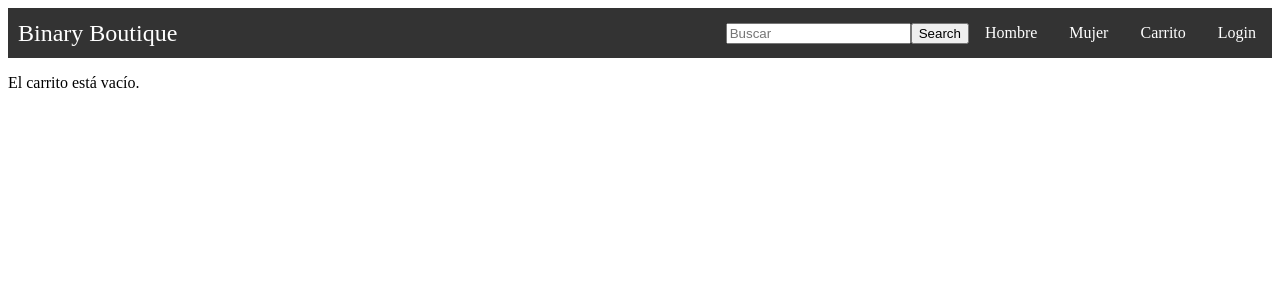
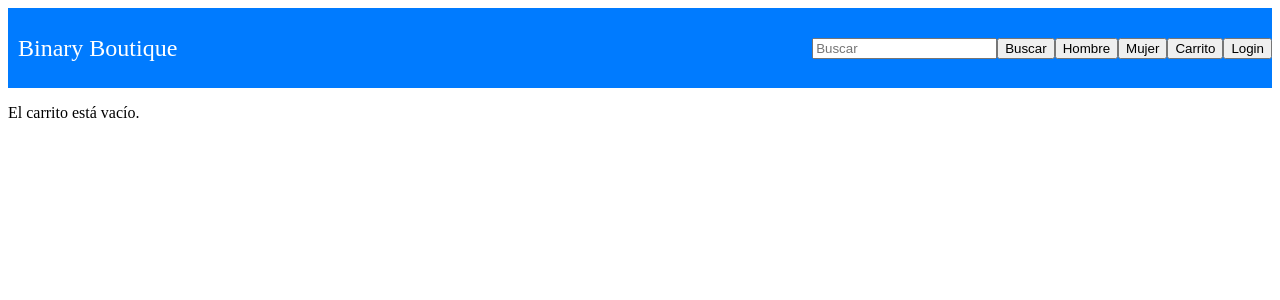
Before and after one commit to CarlosAOlivera/GestionComprasFront, an Angular app in the folder BinaryBoutique/: page /carrito in a window 1280 px wide. Shown: the top 300 px of the page. Built offline with nearby package versions, Linux system fonts and the light colour scheme.

Commit message:
feat: Agregar archivo .eslintrc.json y actualizar estilos del navbar

```diff
--- a/BinaryBoutique/src/app/components/carrito/carrito.component.html
+++ b/BinaryBoutique/src/app/components/carrito/carrito.component.html
@@ -1,11 +1,10 @@
 <div *ngIf="items.length > 0; else emptyCart">
   <div *ngFor="let item of items">
     <h3>{{ item.nombre }}</h3>
-    <p>{{ item.descripcion }}</p>
-    <p>${{ item.valor }}</p>
-    <p>{{item.color}}</p>
-    <p>{{item.cantidad}}</p>
-    <p>{{item.talla}}</p>
+    <p>Descripción: {{ item.descripcion }}</p>
+    <p>Precio: ${{ item.valor }}</p>
+    <p>Color: {{item.color}}</p>
+    <p>Talla: {{item.talla}}</p>
     <p>{{item.paraSexo}}</p>
   </div>
 </div>
--- a/BinaryBoutique/src/app/components/menu/menu.component.css
+++ b/BinaryBoutique/src/app/components/menu/menu.component.css
@@ -17,9 +17,11 @@
     position: relative;
     top: 0;
     width: 100%;
+    height: 80px;
+    margin: auto;
     justify-content: space-between;
     align-items: center;
-    background-color: #333;
+    background-color: #007bff;
     color: white;
     z-index: 100;
 }
@@ -52,9 +54,24 @@
 }
 
 @media (max-width: 768px) {
+     .navbar-links {
+        display: none;
+        width: 100%;
+    }
+
+    .navbar-links.active{
+        display: flex;
+    }
+
     .navbar-links ul {
-    flex-direction: column;
-    width: 100%;
+        list-style-type: none;
+        flex-direction: column;
+        padding-left: 0;
+        width: 100%;
+    }
+
+    .navbar-links li {
+        display: inline-block;
     }
 
     .logo .navbar-brand {
@@ -108,7 +125,7 @@
     .toggle-button span:before {
         width: 100%;
         height: 5px;
-        background-color: #333;
+        background-color: #007bff;
         transition: all 0.3s;
         backface-visibility: hidden;
         border-radius: 2px;
@@ -141,7 +158,7 @@
         margin: auto;
         text-align: center;
         border-radius: 4px;
-        background: #333;
+        background: #007bff;
         box-shadow: 0 1px 8px rgba(0, 0, 0, .05);
         /* test */
         /*opacity: 50;
@@ -164,24 +181,25 @@
         height: 1000px;
     }
 
-    .navbar-links {
-    display: none;
-    width: 100%;
-    }
+
 }
 
-.btn-login {
+
+
+.btn-navbar {
     background-color: #007bff;
     color: white;
     border: none;
-    padding: 0.5rem 1rem;
+    padding: 1rem;
     margin: 0 0.5rem;
+    text-decoration: none;
     text-transform: uppercase;
-    font-weight: bold;
-    border-radius: 4px;
+    font-size: 1rem;
+    border-radius: 8px;
     cursor: pointer;
+    display: block;
 }
 
-.btn-login:hover {
+.btn-navbar:hover {
     background-color: #0056b3;
 }
--- a/BinaryBoutique/src/app/components/menu/menu.component.html
+++ b/BinaryBoutique/src/app/components/menu/menu.component.html
@@ -14,16 +14,16 @@
         <section class="search-bar">
             <form class="d-flex" (submit)="buscarProducto(searchQuery.value)">
               <input #searchQuery class="form-control me-2" type="search" placeholder="Buscar" aria-label="Search">
-              <button class="btn btn-primary" type="submit">Search</button>
+              <button class="btn btn-primary" type="submit">Buscar</button>
             </form>
         </section>
 
         <section class="navbar-links">
             <ul>
-                <li><a routerLink="/hombre">Hombre</a></li>
-                <li><a routerLink="/mujer">Mujer</a></li>
-                <li><a routerLink="/carrito">Carrito</a></li>
-                <li><a routerLink="/login-usuario">Login</a></li>
+                <li><button routerLink="/hombre">Hombre</button></li>
+                <li><button routerLink="/mujer">Mujer</button></li>
+                <li><button routerLink="/carrito">Carrito</button></li>
+                <li><button routerLink="/login-usuario">Login</button></li>
             </ul>
         </section>
     </nav>
```
Also changed, not shown: BinaryBoutique/package.json (+10 -2 lines), BinaryBoutique/src/app/.eslintrc.json (added), 1 other file (tests, documents, lock files or other folders).
